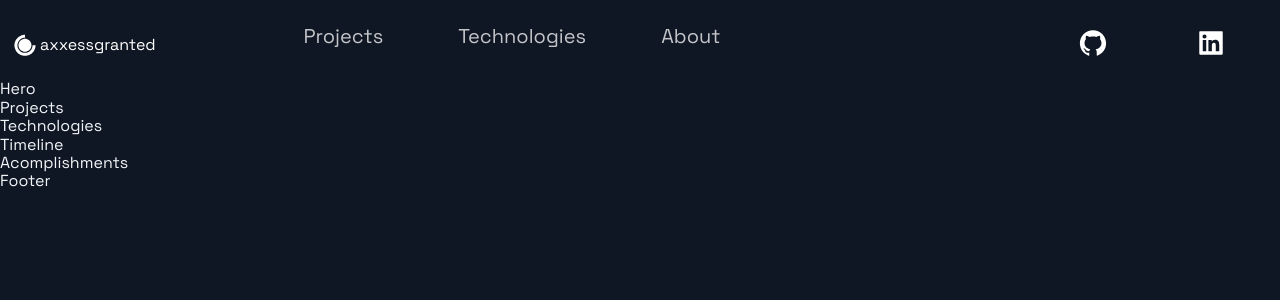
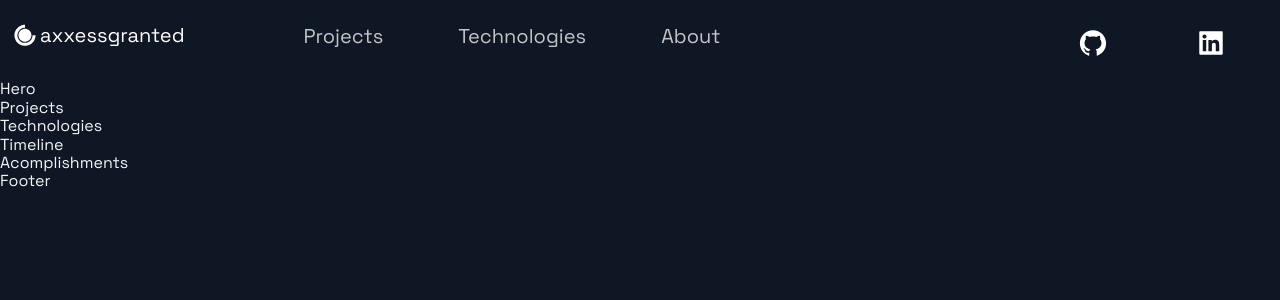
Before and after one commit to axxessgranted/portfolio-website, a Next.js app: page / in a window 1280 px wide. Shown: the top 300 px of the page. Built offline with nearby package versions, Linux system fonts and the light colour scheme.

Commit message:
Add LogoText styled component

```diff
--- a/src/components/Header/Header.js
+++ b/src/components/Header/Header.js
@@ -6,6 +6,7 @@ import { DiCssdeck } from 'react-icons/di';
 import {
   Container,
   LogoStyled,
+  LogoTextStyled,
   NavContainerStyled,
   SocialsContainerStyled,
   NavLink,
@@ -16,8 +17,17 @@ const Header = () => (
   <Container>
     <LogoStyled>
       <Link href={'/'}>
-        <a style={{ display: 'flex', alignItems: 'center', color: 'white' }}>
-          <DiCssdeck size='3rem' /> <span>axxessgranted</span>
+        {/* TODO: Remove inline styles */}
+        <a
+          style={{
+            display: 'flex',
+            alignItems: 'center',
+            color: 'white',
+            marginBottom: '20px',
+          }}
+        >
+          <DiCssdeck size='3rem' />{' '}
+          <LogoTextStyled>axxessgranted</LogoTextStyled>
         </a>
       </Link>
     </LogoStyled>
--- a/src/components/Header/HeaderStyles.js
+++ b/src/components/Header/HeaderStyles.js
@@ -17,6 +17,11 @@ export const Container = styled.div`
     grid-row-gap: 0.5rem;
   }
 `;
+
+export const LogoTextStyled = styled.span`
+  font-size: 2rem;
+`;
+
 export const LogoStyled = styled.div`
   grid-area: 1 / 1 / 2 / 2;
   display: flex;
```
